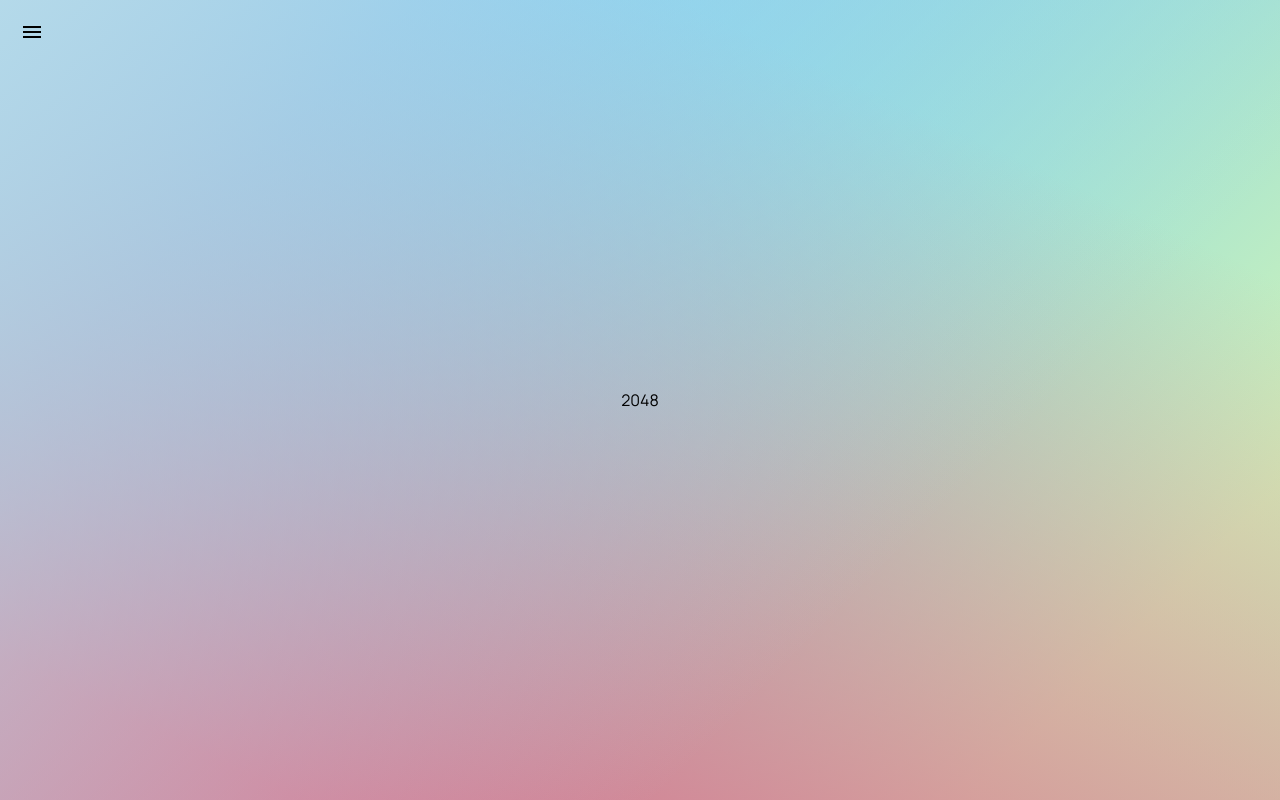
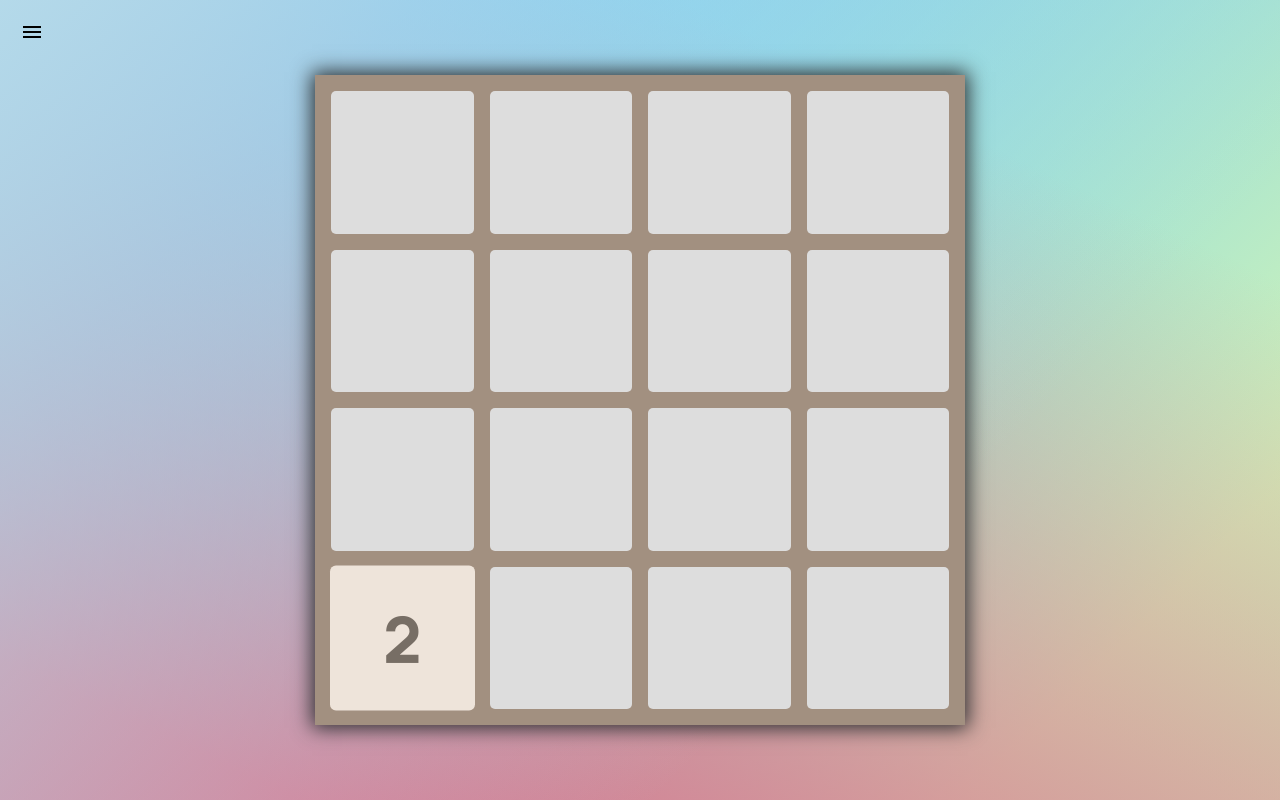
Before and after one commit to ThomasChaf/Chess, a React (Create React App) app: page /2048 in a window 1280 px wide. Built offline with nearby package versions, Linux system fonts and the light colour scheme.

Commit message:
Most of the 2048 UI.

```diff
--- a/public/index.html
+++ b/public/index.html
@@ -21,7 +21,7 @@
       work correctly both with client-side routing and a non-root public URL.
       Learn how to configure a non-root public URL by running `npm run build`.
     -->
-    <link href="https://fonts.googleapis.com/css2?family=Manrope:wght@200;400;600&display=swap" rel="stylesheet" />
+    <link href="https://fonts.googleapis.com/css2?family=Manrope:wght@200;400;600;800&display=swap" rel="stylesheet" />
     <link href="https://fonts.googleapis.com/icon?family=Material+Icons" rel="stylesheet" />
     <title>React App</title>
   </head>
--- /dev/null
+++ b/src/app/2048/2048.scss
@@ -0,0 +1,45 @@
+.game-container {
+  flex: 1;
+  box-shadow: 0 0 19px 3px #2a2e2f;
+  width: 70vw;
+  height: max-content;
+  max-width: 650px;
+  display: flex;
+  flex-direction: column;
+  align-items: center;
+}
+
+.board {
+  position: relative;
+  width: 100%;
+  padding-bottom: 100%;
+}
+
+.dk48-board-box {
+  position: absolute;
+  width: 100%;
+  height: 100%;
+  left: 0;
+  top: 0;
+  background-color: #a29080;
+  display: flex;
+  padding: 8px;
+  box-sizing: border-box;
+}
+
+.dk48-board-content {
+  position: relative;
+  flex: 1;
+  display: grid;
+  grid-template-rows: 1fr 1fr 1fr 1fr;
+  grid-template-columns: 1fr 1fr 1fr 1fr;
+  grid-column-gap: 16px;
+  grid-row-gap: 16px;
+  padding: 8px;
+  box-sizing: border-box;
+}
+
+.board-big-case {
+  background-color: #ddd;
+  border-radius: 5px;
+}
--- /dev/null
+++ b/src/app/2048/2048.tsx
@@ -0,0 +1,27 @@
+import React from "react";
+import { UiPiece } from "./UiPiece/UiPiece";
+import "./2048.scss";
+import { useGameManager } from "./useGameManager";
+
+export const Ui2048 = () => {
+  const cases = [0, 1, 2, 3, 4, 5, 6, 7, 8, 9, 10, 11, 12, 13, 14, 15];
+  const game = useGameManager();
+
+  return (
+    <div className="game-container">
+      <div className="board">
+        <div className="dk48-board-box">
+          <div className="dk48-board-content">
+            {cases.map((r) => (
+              <div key={r} className="board-big-case" />
+            ))}
+
+            {game.board.getPieces().map((piece) => {
+              return <UiPiece key={piece.id} {...piece} />;
+            })}
+          </div>
+        </div>
+      </div>
+    </div>
+  );
+};
--- /dev/null
+++ b/src/app/2048/UiPiece/UiPiece.scss
@@ -0,0 +1,147 @@
+.big-piece {
+  position: absolute;
+  width: calc(100% / 4);
+  height: calc(100% / 4);
+  background-size: cover;
+  top: 0;
+  left: 0;
+  transition: transform 1s;
+  padding: 7px;
+  box-sizing: border-box;
+  display: flex;
+
+  @for $row from 0 through 3 {
+    @for $col from 0 through 3 {
+      &.x-#{$row}.y-#{$col} {
+        transform: translate($row * 100%, $col * 100%);
+      }
+    }
+  }
+
+  &.val-2 {
+    z-index: 1;
+
+    .big-piece-content {
+      font-size: 4rem;
+      font-weight: 800;
+      background-color: #eee4da;
+      color: #776e65;
+    }
+  }
+  &.val-4 {
+    z-index: 2;
+    .big-piece-content {
+      font-size: 4rem;
+      font-weight: 800;
+      background-color: #efc9a2;
+      color: #776e65;
+    }
+  }
+  &.val-8 {
+    z-index: 3;
+    .big-piece-content {
+      font-size: 4rem;
+      font-weight: 800;
+      color: #f9f6f2;
+      background: #f2b179;
+    }
+  }
+  &.val-16 {
+    z-index: 4;
+    .big-piece-content {
+      font-size: 4rem;
+      font-weight: 800;
+      color: #f9f6f2;
+      background: #f59563;
+    }
+  }
+  &.val-32 {
+    z-index: 5;
+    .big-piece-content {
+      font-size: 4rem;
+      font-weight: 800;
+      color: #f9f6f2;
+      background: #f67c5f;
+    }
+  }
+  &.val-64 {
+    z-index: 6;
+    .big-piece-content {
+      font-size: 4rem;
+      font-weight: 800;
+      color: #f9f6f2;
+      background: #f65e3b;
+    }
+  }
+  &.val-128 {
+    z-index: 7;
+    .big-piece-content {
+      font-size: 3.5rem;
+      font-weight: 800;
+      color: #f9f6f2;
+      background: #edcf72;
+    }
+  }
+  &.val-256 {
+    z-index: 8;
+    .big-piece-content {
+      font-size: 3.5rem;
+      font-weight: 800;
+      color: #f9f6f2;
+      background: #edcc61;
+    }
+  }
+  &.val-512 {
+    z-index: 9;
+    .big-piece-content {
+      font-size: 3.5rem;
+      font-weight: 800;
+      color: #f9f6f2;
+      background: #edc850;
+    }
+  }
+  &.val-1024 {
+    z-index: 10;
+    .big-piece-content {
+      font-size: 2.8rem;
+      font-weight: 800;
+      color: #f9f6f2;
+      background: #edc53f;
+    }
+  }
+  &.val-2048 {
+    z-index: 11;
+    .big-piece-content {
+      background: #f5c317;
+      font-size: 2.7rem;
+      font-weight: 800;
+      color: #f9f6f2;
+    }
+  }
+  &.val-4096 {
+    z-index: 12;
+    .big-piece-content {
+      font-size: 4rem;
+      font-weight: 800;
+      background-color: #ad730a;
+      color: #f9f6f2;
+    }
+  }
+  &.val-8192 {
+    z-index: 13;
+    .big-piece-content {
+      font-size: 4rem;
+      font-weight: 800;
+      background-color: #7d5203;
+      color: #f9f6f2;
+    }
+  }
+}
+
+.big-piece-content {
+  flex: 1;
+  border-radius: 6px;
+  display: flex;
+  justify-content: center;
+  align-items: center;
+}
--- /dev/null
+++ b/src/app/2048/UiPiece/UiPiece.tsx
@@ -0,0 +1,20 @@
+import React from "react";
+import cn from "classnames";
+import "./UiPiece.scss";
+
+interface PieceProps {
+  row: number;
+  col: number;
+  value: number;
+}
+
+export const UiPiece = (props: PieceProps) => {
+  const x = `x-${props.col}`;
+  const y = `y-${props.row}`;
+
+  return (
+    <div className={cn("big-piece", `val-${props.value}`, x, y)}>
+      <div className="big-piece-content">{props.value}</div>
+    </div>
+  );
+};
--- /dev/null
+++ b/src/app/2048/useGameManager.tsx
@@ -0,0 +1,27 @@
+import { useState, useReducer } from "react";
+import { Game, Move } from "core/2048/game";
+import { useKeypress } from "common/hooks/useKeypress";
+
+interface Datas {
+  game: Game;
+  interval: number;
+}
+
+export const useGameManager = (): Game => {
+  const [game] = useState(new Game());
+  const update = useReducer((x) => x + 1, 0)[1];
+
+  const play = (move: Move) => {
+    game.play(move);
+    update();
+  };
+
+  useKeypress({
+    ArrowLeft: () => play(Move.Left),
+    ArrowRight: () => play(Move.Right),
+    ArrowUp: () => play(Move.Top),
+    ArrowDown: () => play(Move.Bottom)
+  });
+
+  return game;
+};
--- a/src/app/App.tsx
+++ b/src/app/App.tsx
@@ -1,15 +1,10 @@
 import React from "react";
 import { BrowserRouter as Router, Switch, Route, Redirect } from "react-router-dom";
-import { Game } from "core/chess";
+import { useGameManager } from "./Chess/useGameManager";
 import { UiGame } from "./Chess/Game";
+import { Ui2048 } from "./2048/2048";
 import { Menu } from "./Menu/Menu";
 import "./App.css";
-import { useGameManager } from "./Chess/useGameManager";
-
-export interface Datas {
-  game: Game;
-  interval: number;
-}
 
 export const App = () => {
   const [game, setGame] = useGameManager();
@@ -23,7 +18,7 @@ export const App = () => {
           <Route path="/chess">
             <UiGame game={game} />
           </Route>
-          <Route path="/2048">2048</Route>
+          <Route path="/2048" component={Ui2048} />
 
           <Redirect to="/chess" />
         </Switch>
--- a/src/app/Chess/useGameManager.tsx
+++ b/src/app/Chess/useGameManager.tsx
@@ -1,6 +1,10 @@
 import { useState, useEffect, useReducer } from "react";
 import { Game } from "core/chess";
-import { Datas } from "../App";
+
+interface Datas {
+  game: Game;
+  interval: number;
+}
 
 export const useGameManager = (): [Game, (g: Game, i: number) => void] => {
   const [datas, setDatas] = useState<Datas>({ game: new Game(), interval: 0 });
--- a/src/app/Menu/AnimatedLayout/AnimatedLayout.tsx
+++ b/src/app/Menu/AnimatedLayout/AnimatedLayout.tsx
@@ -1,6 +1,6 @@
 import React, { useState, forwardRef, useImperativeHandle } from "react";
 import { useSpring, animated } from "react-spring";
-import { useKeypress } from "./useKeyPress";
+import { useKeypress } from "common/hooks/useKeypress";
 import "./AnimatedLayout.scss";
 
 export interface AnimatedLayoutRef {
@@ -16,20 +16,20 @@ interface AnimatedLayoutProps {
 
 export const AnimatedLayout = forwardRef((props: AnimatedLayoutProps, ref) => {
   const [isOpen, setOpen] = useState(false);
-  const escPressed = useKeypress("Escape");
 
   const open = () => {
     setOpen(true);
     setTimeout(() => props.onOpen && props.onOpen(), 1000);
   };
   const close = () => {
+    if (!open) return;
+
     setOpen(false);
     setTimeout(() => props.onClose && props.onClose(), 1000);
   };
 
+  useKeypress({ Escape: close });
   useImperativeHandle(ref, () => ({ open, close }));
-
-  if (escPressed && isOpen) close();
 
   const animatedStyle = useSpring(isOpen ? { width: "100vw", height: "100vh" } : { width: "0vw", height: "0vh" });
 
--- a/src/app/Menu/AnimatedLayout/useKeyPress.ts
+++ /dev/null
@@ -1,33 +0,0 @@
-import { useState, useEffect } from "react";
-
-export const useKeypress = (targetKey: string) => {
-  const [isPressed, setPressed] = useState(false);
-
-  useEffect(() => {
-    const onKeydown = (e: KeyboardEvent) => {
-      if (e.key === targetKey) setPressed(true);
-    };
-    const onKeyup = (e: KeyboardEvent) => {
-      if (e.key === targetKey) setPressed(false);
-    };
-
-    window.addEventListener("keydown", onKeydown);
-    window.addEventListener("keyup", onKeyup);
-
-    return () => {
-      window.removeEventListener("keydown", onKeydown);
-      window.removeEventListener("keyup", onKeyup);
-    };
-  }, [targetKey]);
-
-  return isPressed;
-};
-
-export const useMenuToggler = (): [boolean, (b: boolean) => void] => {
-  const [open, setOpen] = useState(false);
-  const escPressed = useKeypress("Escape");
-
-  if (escPressed && !open) setOpen(true);
-
-  return [open, setOpen];
-};
--- /dev/null
+++ b/src/common/hooks/useKeypress.ts
@@ -0,0 +1,19 @@
+import { useEffect } from "react";
+
+type KeyCallbacks = {
+  [key: string]: () => void;
+};
+
+export const useKeypress = (keyCallbacks: KeyCallbacks) => {
+  useEffect(() => {
+    const onKeydown = (e: KeyboardEvent) => {
+      const cb = keyCallbacks[e.key];
+
+      if (cb) cb();
+    };
+
+    window.addEventListener("keydown", onKeydown);
+
+    return () => window.removeEventListener("keydown", onKeydown);
+  }, [keyCallbacks]);
+};
--- a/src/core/2048/game.ts
+++ b/src/core/2048/game.ts
@@ -1,3 +1,4 @@
+import { generate } from "shortid";
 import { Position } from "core/chess/game-d";
 
 const VAL = [0, 1, 2, 3];
@@ -12,10 +13,11 @@ export enum Move {
 }
 
 class Piece {
-  col: number;
-  row: number;
-  value: number = 2;
-  willDisappear: boolean = false;
+  public id: string = generate();
+  public col: number;
+  public row: number;
+  public value: number = 2;
+  public willDisappear: boolean = false;
 
   constructor(row: number, col: number) {
     this.col = col;
@@ -36,6 +38,12 @@ class Piece {
 
 class Board {
   private pieces: Piece[] = [];
+
+  public getPieces = (): Piece[] => this.pieces;
+
+  public clean = () => {
+    this.pieces = this.pieces.filter((p) => !p.willDisappear);
+  };
 
   private getEmptyCases(): Position[] {
     const res: Position[] = [];
@@ -126,13 +134,13 @@ export class Game {
     }[move]);
 
   public play = (move: Move) => {
+    this.board.clean();
+
     const args = this.argsFromMove(move);
 
     const hasPlayed = this.computePlay(...args);
 
-    if (hasPlayed) {
-      this.board.addRandom();
-    }
+    if (hasPlayed) this.board.addRandom();
   };
 
   public print = () => {
```
